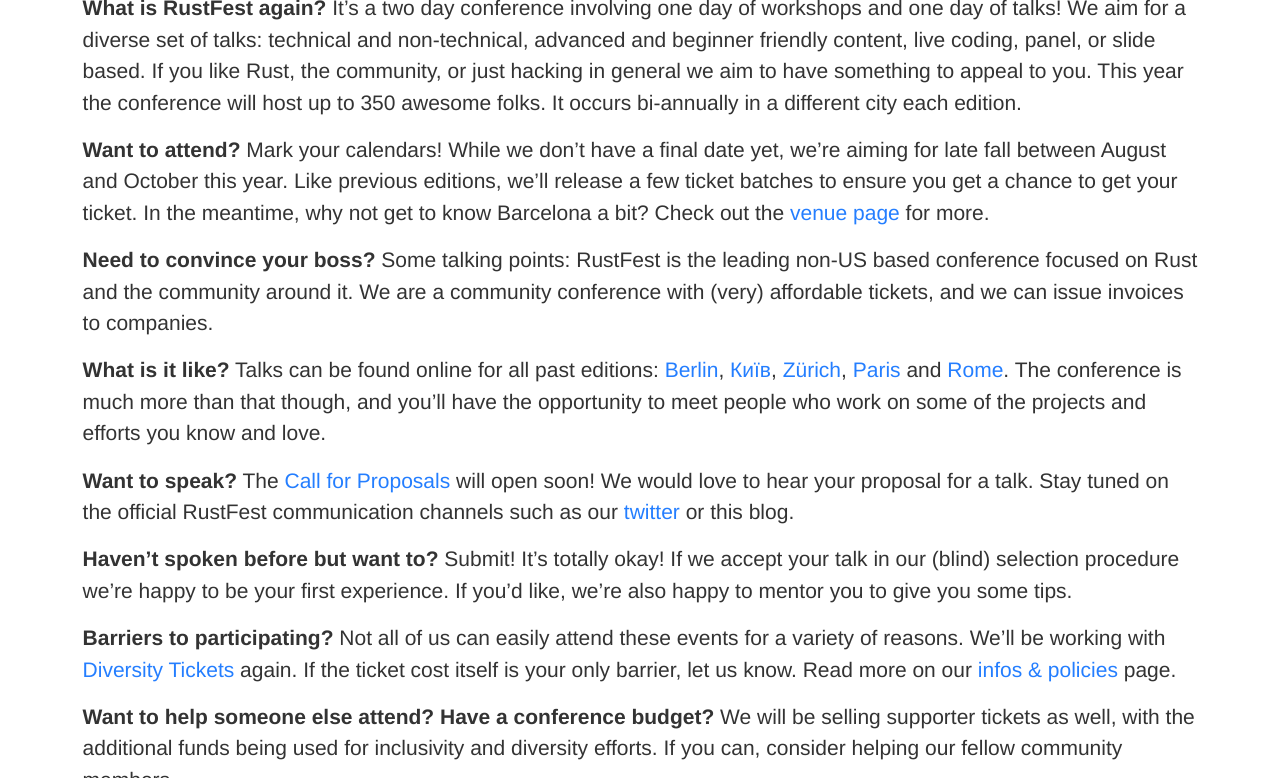
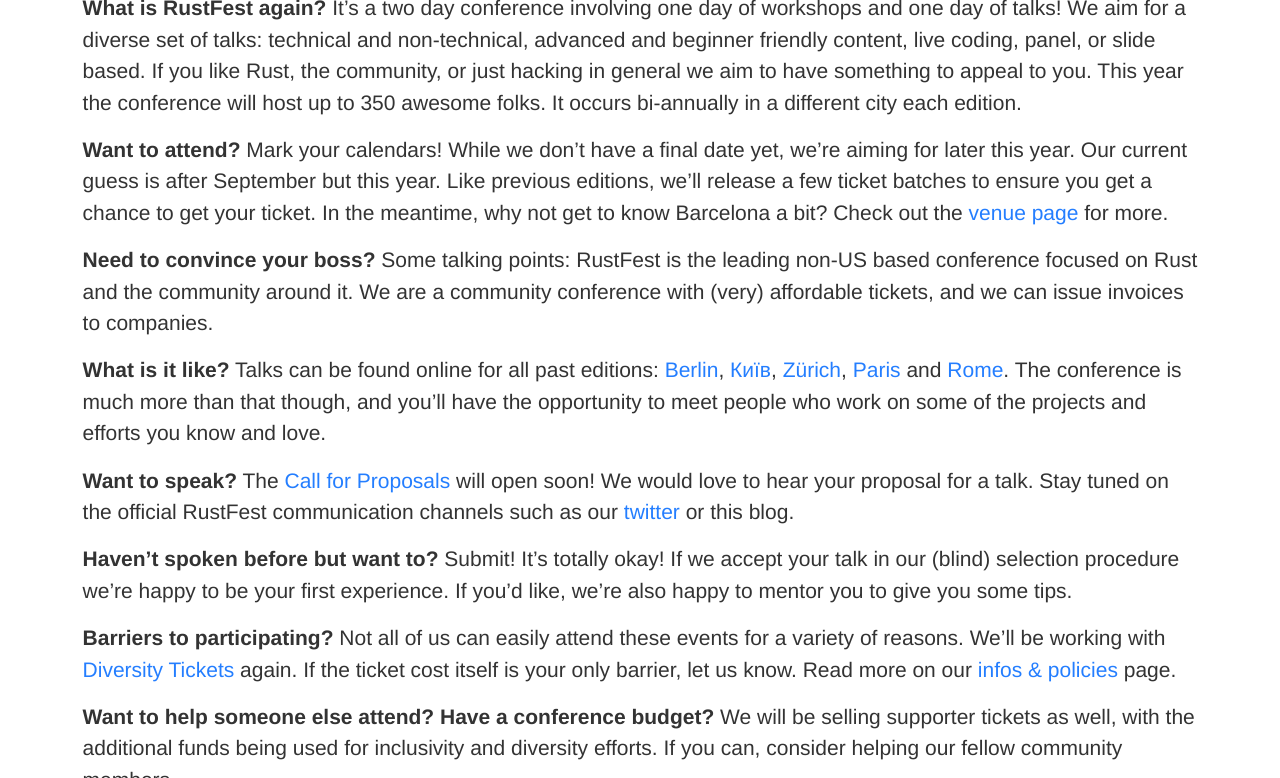
Before and after one commit to RustFestEU/blog.rustfest.eu, a Jekyll site: the page built from _posts/2019-04-23-next-stop-barcelona.md, in a window 1280 px wide and 900 px high, scrolled down 694 px, cut to the strip 122-900 px from the top of the window. Built offline with Jekyll 4.4.1, drawn with Linux system fonts in a browser that asks for light colours.

Commit message:
New words

```diff
--- a/_posts/2019-04-23-next-stop-barcelona.md
+++ b/_posts/2019-04-23-next-stop-barcelona.md
@@ -12,7 +12,7 @@
 
 **What is RustFest again?** It's a two day conference involving one day of workshops and one day of talks! We aim for a diverse set of talks: technical and non-technical, advanced and beginner friendly content, live coding, panel, or slide based. If you like Rust, the community, or just hacking in general we aim to have something to appeal to you. This year the conference will host up to 350 awesome folks. It occurs bi-annually in a different city each edition.
 
-**Want to attend?** Mark your calendars! While we don't have a final date yet, we're aiming for late fall between August and October this year.
+**Want to attend?** Mark your calendars! While we don't have a final date yet, we're aiming for later this year. Our current guess is after September but this year.
 Like previous editions, we'll release a few ticket batches to ensure you get a chance to get your ticket. In the meantime, why not get to know Barcelona a bit? Check out the [venue page](https://barcelona.rustfest.eu/location/) for more.
 
 **Need to convince your boss?** Some talking points: RustFest is the leading non-US based conference focused on Rust and the community around it. We are a community conference with (very) affordable tickets, and we can issue invoices to companies.
```
